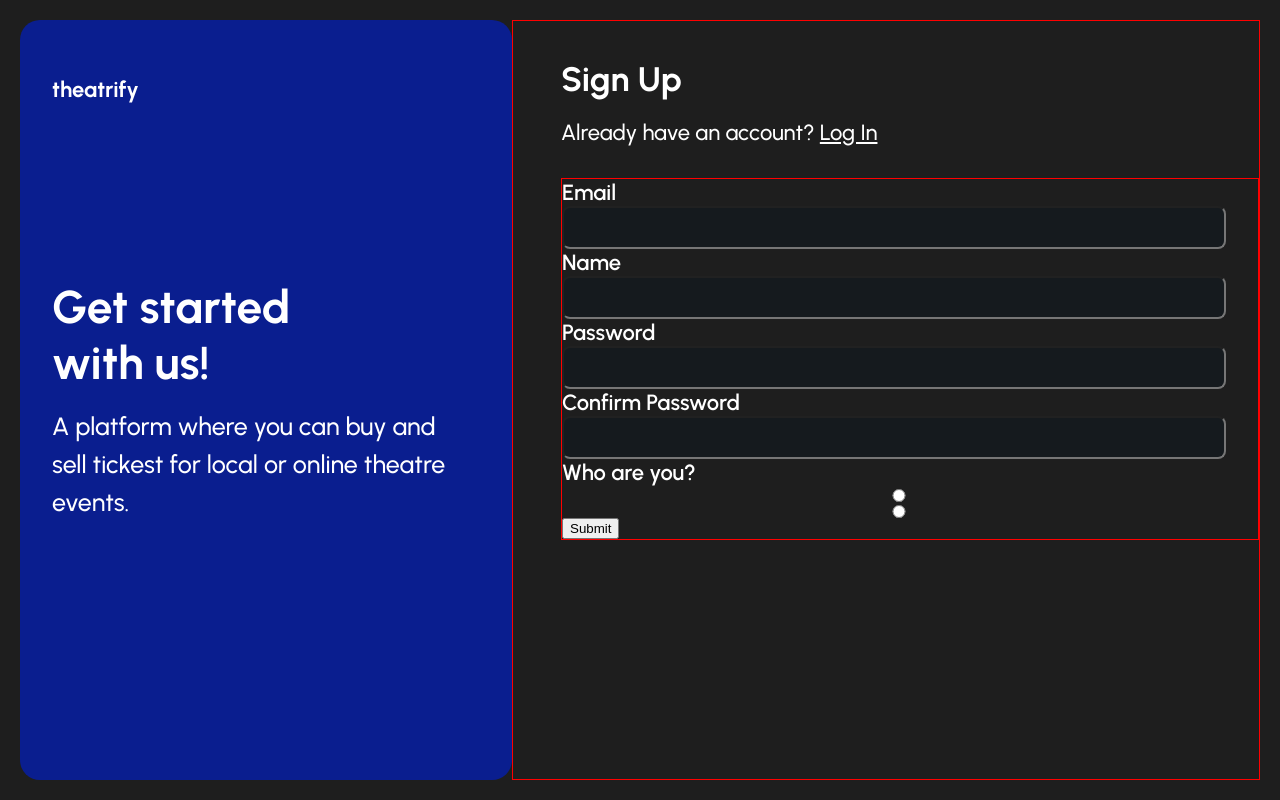
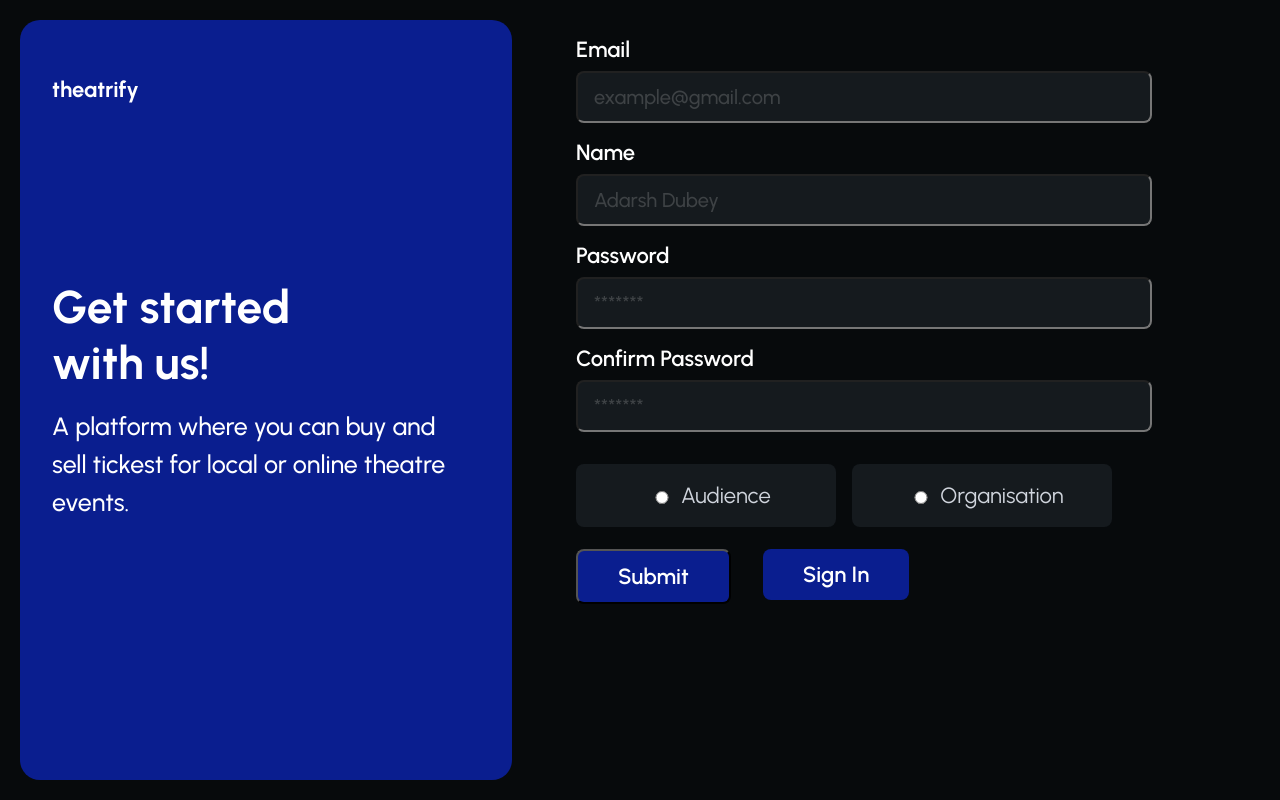
Before and after one commit to ArunBohra12/thehacktrical-2, a React (Create React App) app in the folder client/: page /register in a window 1280 px wide. Built offline with nearby package versions, Linux system fonts and the light colour scheme; the HTML template or start-up script is replaced by a standard one.

Commit message:
Finishing Styling of Signup Page

```diff
--- /dev/null
+++ b/client/src/components/AuthComp/LeftContainer.jsx
@@ -0,0 +1,74 @@
+import React from 'react';
+import styled from 'styled-components';
+
+const Section = styled.div`
+  display: flex;
+  flex-direction: column;
+  align-items: flex-start;
+  justify-content: center;
+  position: relative;
+  height: calc(100vh - 40px);
+  width: calc(40vw - 20px);
+  background: #0a1e8f;
+  border-radius: 20px;
+  color: 1px solid white;
+
+  h1,
+  h4 {
+    color: #ffffff;
+  }
+
+  h1 {
+    text-align: left;
+    width: 60%;
+    margin-left: 2rem;
+    font-family: 'Urbanist';
+    font-style: normal;
+    font-weight: 700;
+    font-size: 46px;
+    color: #ffffff;
+    margin-bottom: 1rem;
+    /* border: 1px solid red; */
+  }
+
+  h4 {
+    text-align: left;
+    margin-left: 2rem;
+    width: 80%;
+    font-family: 'Urbanist';
+    font-style: normal;
+    font-weight: 500;
+    font-size: 25px;
+    line-height: 38px;
+    color: #ffffff;
+    /* border: 1px solid red; */
+  }
+`;
+
+const Logo = styled.div`
+  position: absolute;
+  top: 3.5rem;
+  left: 2rem;
+
+  h3 {
+    font-family: 'Urbanist', sans-serif;
+    font-style: normal;
+    color: #ffffff;
+    font-weight: 700;
+    font-size: 22px;
+  }
+`;
+
+const LeftContainer = ({ heading, subHeading }) => {
+  return (
+    <Section>
+      <Logo>
+        <h3>theatrify</h3>
+      </Logo>
+      <h1>{heading}</h1>
+      <h4>{subHeading}</h4>
+    </Section>
+  );
+};
+
+export default LeftContainer;
--- a/client/src/pages/Singup.jsx
+++ b/client/src/pages/Singup.jsx
@@ -1,114 +1,57 @@
 import React from 'react';
 import { Link } from 'react-router-dom';
 import styled from 'styled-components';
+import LeftContainer from '../components/AuthComp/LeftContainer';
 
 const Section = styled.div`
   width: 100vw;
   padding: 20px;
   display: flex;
-  background: #1e1e1e;
-`;
-
-const LeftContainer = styled.div`
-  display: flex;
-  flex-direction: column;
-  align-items: flex-start;
-  justify-content: center;
-  position: relative;
-  height: calc(100vh - 40px);
-  width: calc(40vw - 20px);
-  background: #0a1e8f;
-  border-radius: 20px;
-  color: 1px solid white;
-
-  h1,
-  h4 {
-    color: #ffffff;
-  }
-
-  h1 {
-    text-align: left;
-    width: 60%;
-    margin-left: 2rem;
-    font-family: 'Urbanist';
-    font-style: normal;
-    font-weight: 700;
-    font-size: 46px;
-    color: #ffffff;
-    margin-bottom: 1rem;
-    /* border: 1px solid red; */
-  }
-
-  h4 {
-    text-align: left;
-    margin-left: 2rem;
-    width: 80%;
-    font-family: 'Urbanist';
-    font-style: normal;
-    font-weight: 500;
-    font-size: 25px;
-    line-height: 38px;
-    color: #ffffff;
-    /* border: 1px solid red; */
-  }
-`;
-
-const Logo = styled.div`
-  position: absolute;
-  top: 3.5rem;
-  left: 2rem;
-
-  h3 {
-    font-family: 'Urbanist', sans-serif;
-    font-style: normal;
-    color: #ffffff;
-    font-weight: 700;
-    font-size: 22px;
-  }
+  background: #070a0c;
 `;
 
 const RightContainer = styled.div`
-  border: 1px solid red;
+  /* border: 1px solid red; */
   width: calc(60vw - 20px);
   color: #ffffff;
 `;
 
-const Heading = styled.div`
-  /* border: 1px solid red; */
-  text-align: left;
-  margin-left: 3rem;
-  margin-top: 2rem;
-  h2,
-  h4 {
-    font-family: 'Urbanist';
-    font-style: normal;
-    color: #ffffff;
-  }
+// const Heading = styled.div`
+//   /* border: 1px solid red; */
+//   text-align: left;
+//   margin-left: 3rem;
+//   margin-top: 2rem;
+//   h2,
+//   h4 {
+//     font-family: 'Urbanist';
+//     font-style: normal;
+//     color: #ffffff;
+//   }
 
-  h2 {
-    font-family: 'Urbanist';
-    font-style: normal;
-    font-weight: 700;
-    font-size: 34px;
-    line-height: 53px;
-    color: #ffffff;
-    margin-bottom: 0.8rem;
-  }
+//   h2 {
+//     font-family: 'Urbanist';
+//     font-style: normal;
+//     font-weight: 700;
+//     font-size: 34px;
+//     line-height: 53px;
+//     color: #ffffff;
+//     margin-bottom: 0.8rem;
+//   }
 
-  h4 {
-    font-weight: 500;
-    font-size: 22px;
+//   h4 {
+//     font-weight: 500;
+//     font-size: 22px;
 
-    a {
-      text-decoration: underline;
-    }
-  }
-`;
+//     a {
+//       text-decoration: underline;
+//     }
+//   }
+// `;
 
 const RegisterForm = styled.div`
-  border: 1px solid red;
-  margin-left: 3rem;
-  margin-top: 2rem;
+  /* border: 1px solid red; */
+  margin-left: 4rem;
+  margin-top: 1rem;
   display: flex;
 
   form {
@@ -117,26 +60,111 @@ const RegisterForm = styled.div`
     align-items: flex-start;
     justify-content: center;
 
-    label{
+    label.upperInputs {
       font-family: 'Urbanist';
       font-style: normal;
       font-weight: 600;
       font-size: 22px;
       /* line-height: 31px; */
-color: #FFFFFF;
+      color: #ffffff;
     }
 
-    input{
+    input.grey-inputs {
       display: flex;
-flex-direction: row;
+      justify-content: center;
       align-items: flex-start;
       padding: 12px 16px;
-width: 664px;
-background: #151A1E;
+      width: 45vw;
+      margin: 0.5rem 0 1rem 0;
+      background: #151a1e;
       border-radius: 8px;
+      color: #3e4245;
+      font-family: 'Urbanist';
+      font-style: normal;
+      font-weight: 500;
+      font-size: 20px;
+      &::placeholder {
+        font-family: 'Urbanist';
+        font-style: normal;
+        font-weight: 500;
+        font-size: 20px;
+        color: #3e4245;
+      }
+
+      &:focus{
+        outline: none;
+      }
     }
   }
 `;
+
+const RadioButtons = styled.div`
+  display: flex;
+  margin: 1rem 0 1.4rem;
+`;
+
+const RadioButton = styled.div`
+  display: flex;
+  align-items: center;
+  justify-content: center;
+  padding: 16px 24px;
+  isolation: isolate;
+
+  width: 260px;
+  margin-right: 1rem;
+  height: 63px;
+
+  background: #151a1e;
+  border-radius: 8px;
+
+  label {
+    font-family: 'Urbanist';
+    font-style: normal;
+    font-weight: 400;
+    font-size: 22px;
+    color: #d0d5dd;
+  }
+
+  input {
+    width: 2rem;
+    cursor: pointer;
+  }
+`;
+
+const Buttons = styled.div`
+display: flex;
+/* align-items: center; */
+/* justify-content: space-between; */
+/* border: 1px solid red; */
+width: 40vw;
+
+button{
+  padding: 12px 40px;
+      background: #0a1e8f;
+      border-radius: 8px;
+      font-family: 'Urbanist';
+      font-style: normal;
+      font-weight: 600;
+      font-size: 22px;
+      /* line-height: 31px; */
+      color: #ffffff;
+      cursor: pointer;
+}
+
+div{
+  padding: 12px 40px;
+      background: #0a1e8f;
+      border-radius: 8px;
+      font-family: 'Urbanist';
+      font-style: normal;
+      font-weight: 600;
+      font-size: 22px;
+      /* line-height: 31px; */
+      color: #ffffff;
+      cursor: pointer;
+      margin-left: 2rem;
+}
+`
 
 const Singup = () => {
   const signupHandler = e => {
@@ -145,34 +173,47 @@ const Singup = () => {
   };
   return (
     <Section>
-      <LeftContainer>
-        <Logo>
-          <h3>theatrify</h3>
-        </Logo>
-        <h1>Get started with us!</h1>
-        <h4>A platform where you can buy and sell tickest for local or online theatre events.</h4>
-      </LeftContainer>
+      <LeftContainer
+        heading='Get started with us!'
+        subHeading='A platform where you can buy and sell tickest for local or online theatre events.'
+      />
       <RightContainer>
-        <Heading>
-          <h2>Sign Up</h2>
-          <h4>
-            Already have an account? <Link to='/login'>Log In</Link>
-          </h4>
-        </Heading>
         <RegisterForm>
           <form onSubmit={signupHandler}>
-            <label htmlFor='email'>Email</label>
-            <input type='email' name='email' id='' />
-            <label htmlFor='name'>Name</label>
-            <input type='text' name='name' id='' />
-            <label htmlFor='password'>Password</label>
-            <input type='password' name='password' id='' />
-            <label htmlFor='confirmPassword'>Confirm Password</label>
-            <input type='password' name='confirmPassword' id='' />
-            <label htmlFor=''>Who are you?</label>
-            <input type='radio' name='' id='' />
-            <input type='radio' name='' id='' />
+            <label htmlFor='email' className='upperInputs'>
+              Email
+            </label>
+            <input type='email' name='email' placeholder='example@gmail.com' className='grey-inputs' />
+            <label htmlFor='name' className='upperInputs'>
+              Name
+            </label>
+            <input type='text' name='name' placeholder='Adarsh Dubey' className='grey-inputs' />
+            <label htmlFor='password' className='upperInputs'>
+              Password
+            </label>
+            <input type='password' name='password' placeholder='*******' className='grey-inputs' />
+            <label htmlFor='confirmPassword' className='upperInputs'>
+              Confirm Password
+            </label>
+            <input type='password' name='confirmPassword' placeholder='*******' className='grey-inputs' />
+            <RadioButtons>
+              <RadioButton>
+                <input type='radio' name='audience' />
+                <label htmlFor='audience'>Audience</label>
+              </RadioButton>
+              <RadioButton>
+                <input type='radio' name='organisation' />
+                <label htmlFor='organisation'>Organisation</label>
+              </RadioButton>
+            </RadioButtons>
+            <Buttons>
             <button type='submit'>Submit</button>
+            <Link to="/login" >
+            <div>
+            Sign In
+            </div>
+            </Link>
+            </Buttons>
           </form>
         </RegisterForm>
       </RightContainer>
```
Lines whose indentation alone changed are shown as unchanged.
